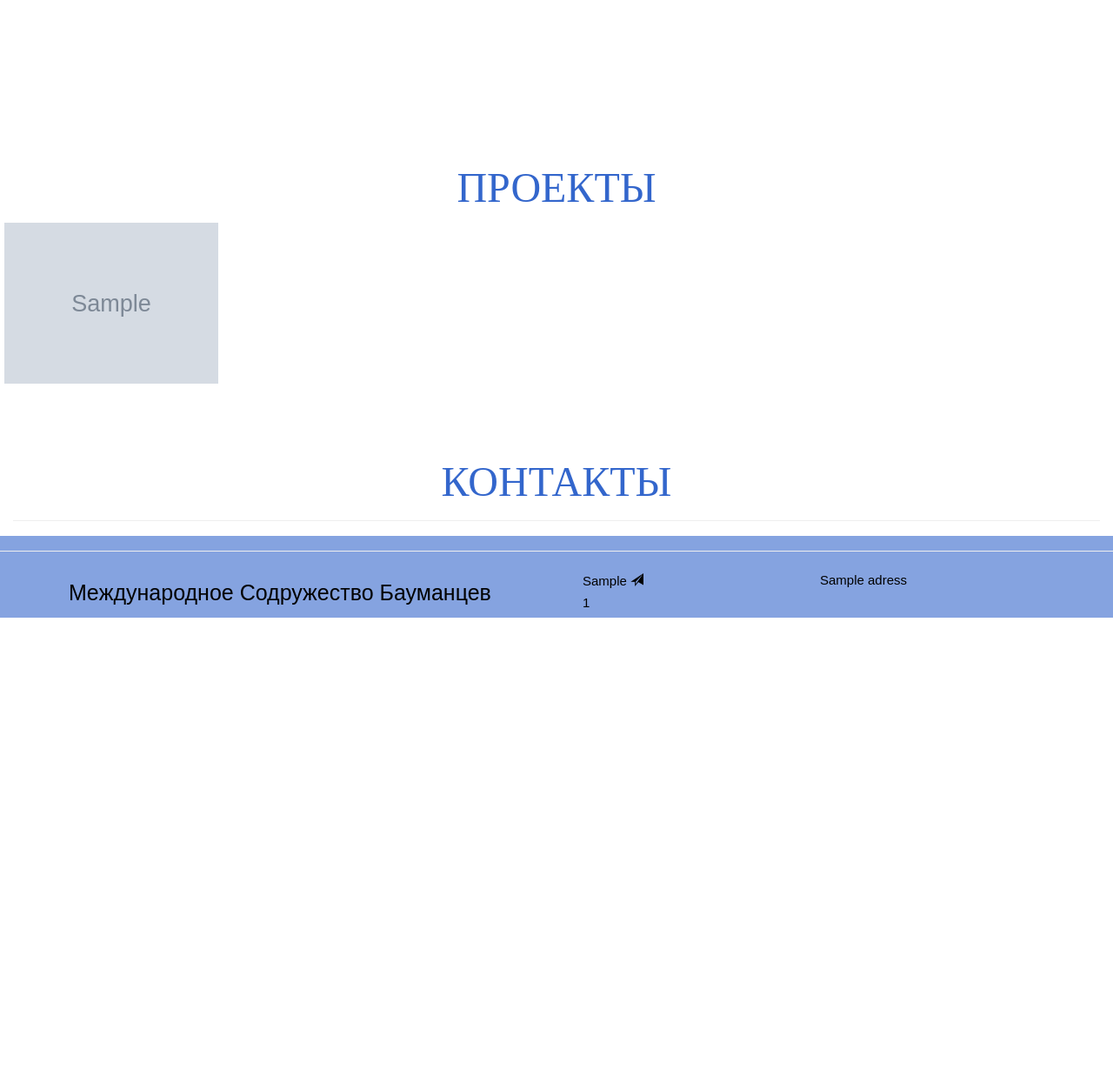
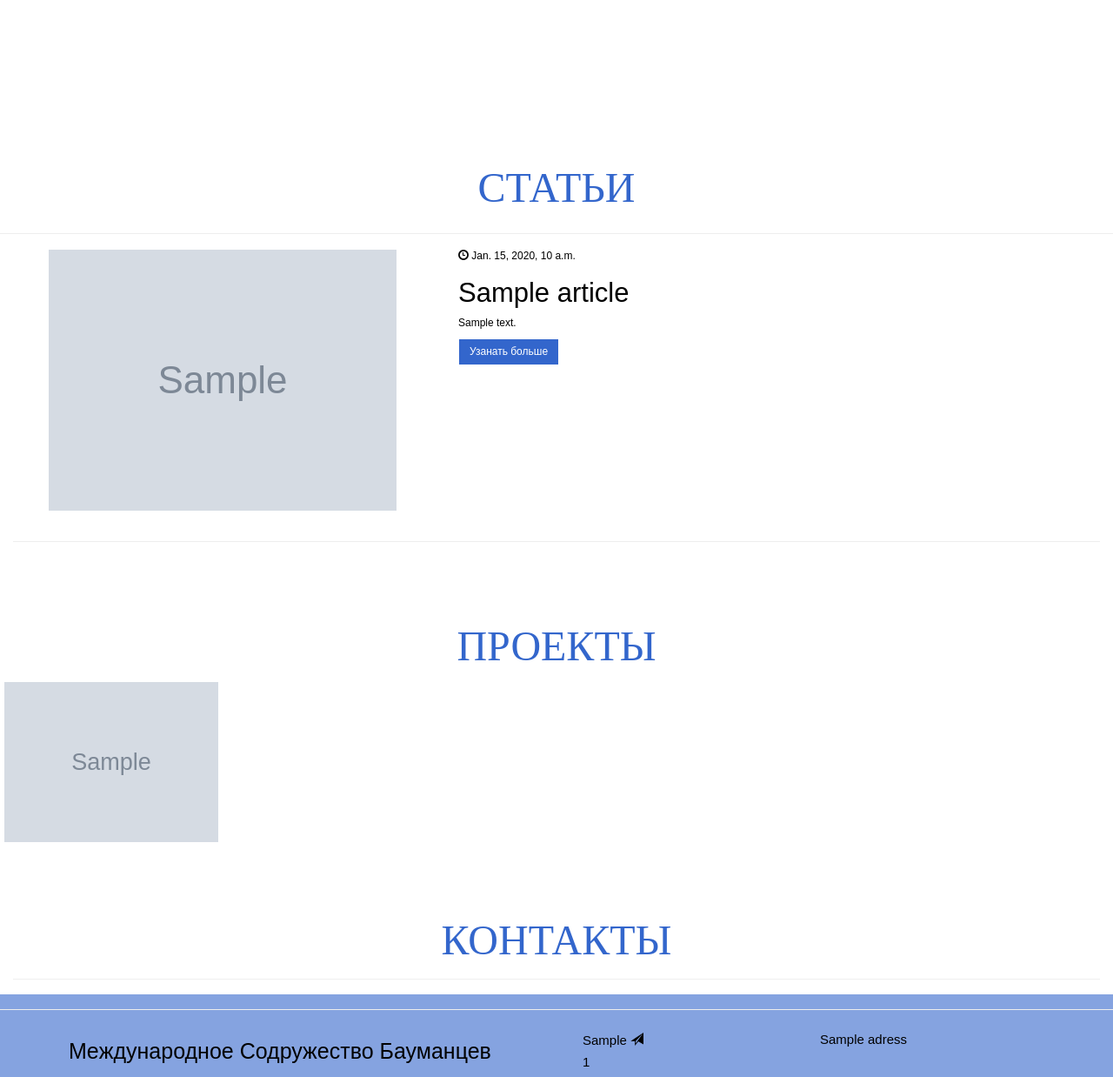
Before and after one commit to ArturAmbartsumov/MSB, a Django app: template main/templates/main/base_department.html in a window 1280 px wide. Shown: the part 387-1625 px from the top of the page at 87% size. Before the commit the page ends 1097 px from the top, so only its background shows below. Run offline with Django 3.2, Linux system fonts and the light colour scheme; the template is opened without the code that fills it: most values are stand-ins (such as "Sample title", 1, 10 or a date in 2020); grey boxes marked "Sample" are stand-in pictures; some libraries are stand-ins or nearby versions; some web fonts are replaced.

Commit message:
Статейки
на департамент

```diff
--- a/main/templates/main/base_department.html
+++ b/main/templates/main/base_department.html
@@ -28,7 +28,7 @@
 		<div class='row'>
 			<div class="col-md-10">
 				<div class="thumbnail" >
-					<img alt="{{ department.photo.Caption }}"  src="{{ department.photo.get_mydepbeg_url }}">
+					<img alt="{{ department.photo.Caption }}"  src="{{ department.photo.get_blogsize_url }}">
 				</div>
 			</div>
 			<div class="col-md-10" style="height:500px">
@@ -45,23 +45,31 @@
 {% block hello %}
 {% endblock hello %}
 
-{% block parts %} {% if Articles%}
-<div class="row gallery">
-    {% for v in projectsList %}
-      <div class="col-sm-4 imgItem">
-        <a href={% url 'main:project' v.short_name %}>
-        <div class="projectsGallerie_project thumbnail">
-            <img src="{{ v.photo.get_gallerysize_url }}"/>
-            <div class="projectsGallerie_project_text">
-              <h1>{{ v.name }}</h1>
-              <div>{{ v.department.name}}</div>
+{% block parts %}
+	{% if articlesList%}
+
+		  <div class="brand">
+            <div class="container-fluid">
+            	<h1 class="brandHeader">Статьи</h1>
             </div>
-        </div>
-        </a>
-      </div>
-    {% endfor %}
-  </div>
+  			</div>
+
+		{% for v in articlesList%}
+          	<div class="row">
+            	<hr>
+              	<div class="col-lg-8 col-md-5 col-sm-10 thumbnail">
+                	<a href={% url 'main:article' v.short_name %}><img alt="{{ v.photo.description }}" src="{{ v.photo.get_blogsize_url }}" %}></a>
+              	</div>
+              	<div class="col-lg-12 col-xs-15">
+               <p><span class="glyphicon glyphicon-time"></span> {{ v.pub_date }} </p>
+                	<h1>{{ v.title }}</h1>
+                	{% autoescape off %}<p> {{ v.description }}</p>{% endautoescape %}
+              		<a href={% url 'main:department' v.short_name %} class="btn btn-info" role="button">Узанать больше</a>
+              	</div>
+            </div>
+        {% endfor %}
   {% endif %}
+  <hr>
 {% endblock parts %}
 
 {% block gallery %}
```
